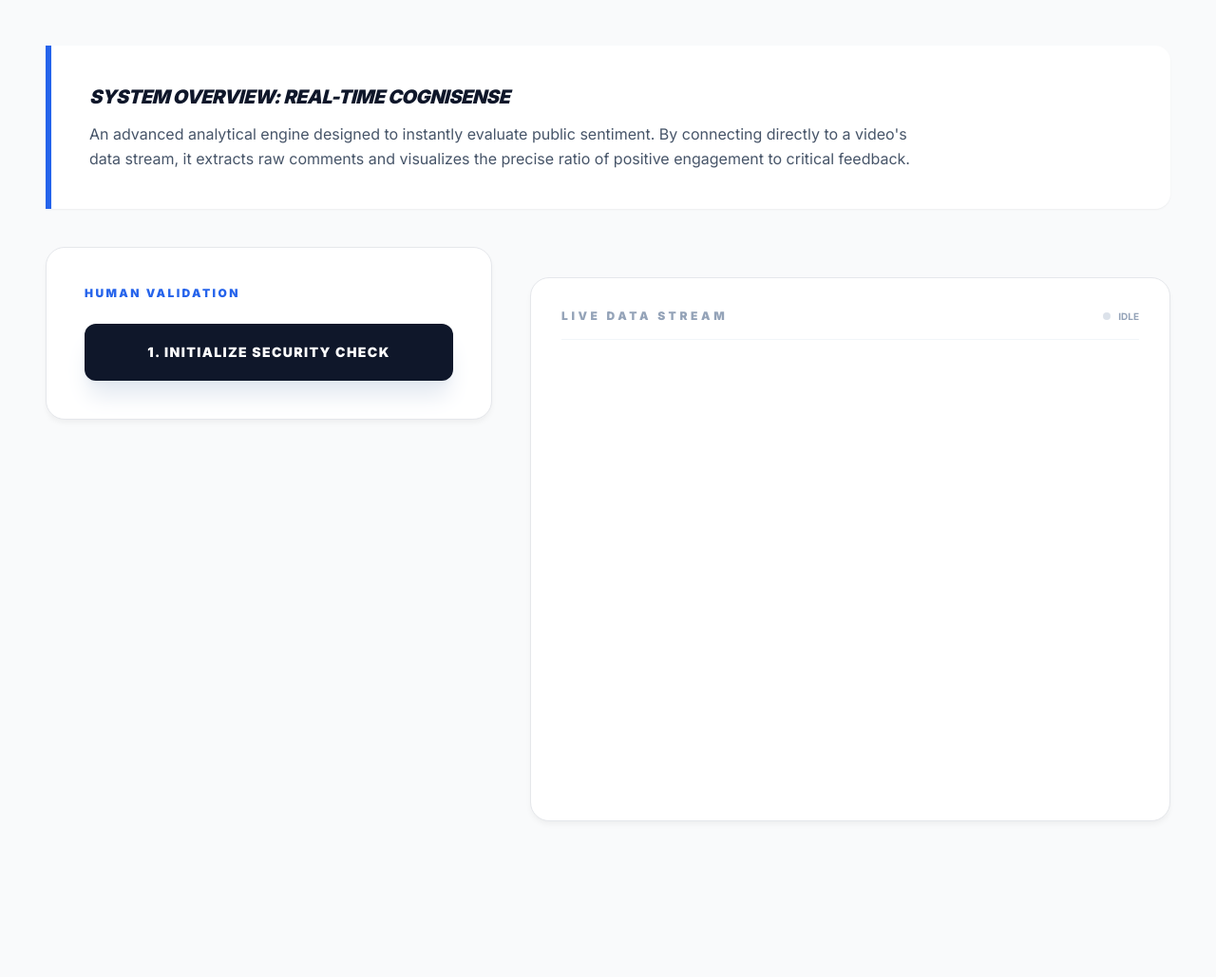
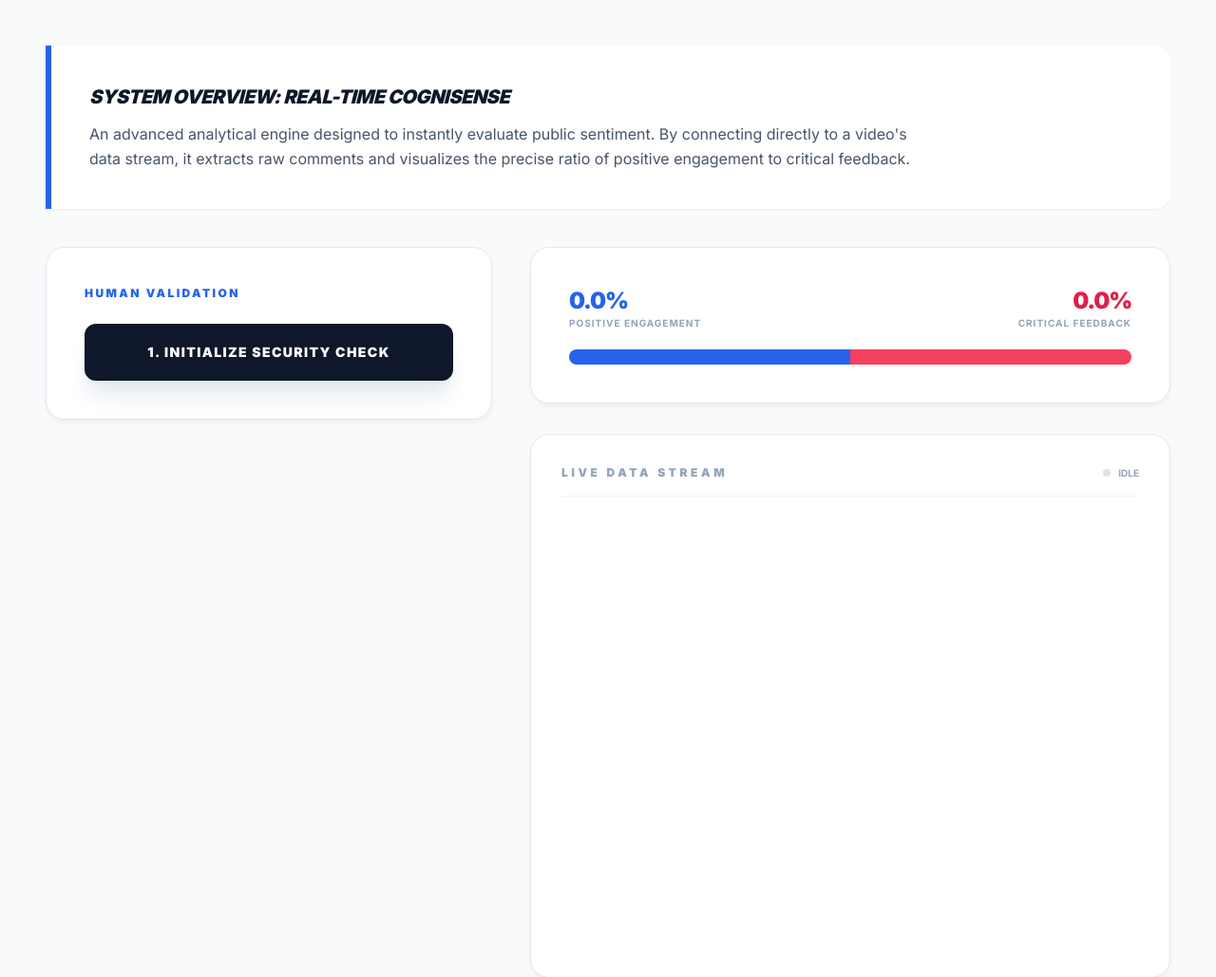
Before and after one commit to MrinalDashora/Real_Time_Analyzer, a Flask app: page / in a window 1280 px wide. Shown: the top 1029 px of the page at 95% size. Before the commit the page ends 865 px from the top, so only its background shows below. Run offline with Flask 3, Linux system fonts and the light colour scheme; some libraries are stand-ins or nearby versions.

Commit message:
Final smart UI and real-time auto-fill

```diff
--- a/templates/index.html
+++ b/templates/index.html
@@ -55,7 +55,7 @@
 
                     <div>
                         <label class="block text-xs font-black text-blue-600 mb-3 uppercase tracking-widest">No. of Comments</label>
-                        <input type="number" id="commentDepth" placeholder="Awaiting URL..." class="w-full input-field p-5 text-2xl font-black text-slate-900">
+                        <input type="number" id="commentDepth" placeholder="e.g. 50" class="w-full input-field p-5 text-2xl font-black text-slate-900">
                     </div>
 
                     <button onclick="executeAnalysis()" id="runBtn" class="w-full bg-blue-600 hover:bg-blue-700 text-white font-black py-5 rounded-xl uppercase tracking-[0.2em] shadow-2xl shadow-blue-200 transition-all active:scale-[0.98]">
@@ -66,21 +66,21 @@
 
             <div class="lg:col-span-7 space-y-8">
 
-                <div id="visualizerPanel" class="hidden glass-panel p-10">
+                <div id="visualizerPanel" class="glass-panel p-10">
                     <div class="flex justify-between mb-5">
                         <div class="flex flex-col">
-                            <span id="posLabel" class="text-2xl font-black text-blue-600 tracking-tighter">UNDEFINED%</span>
+                            <span id="posLabel" class="text-2xl font-black text-blue-600 tracking-tighter">0.0%</span>
                             <span class="text-[10px] font-bold text-slate-400 uppercase tracking-widest">Positive Engagement</span>
                         </div>
                         <div class="flex flex-col items-end">
-                            <span id="negLabel" class="text-2xl font-black text-rose-600 tracking-tighter">UNDEFINED%</span>
+                            <span id="negLabel" class="text-2xl font-black text-rose-600 tracking-tighter">0.0%</span>
                             <span class="text-[10px] font-bold text-slate-400 uppercase tracking-widest">Critical Feedback</span>
                         </div>
                     </div>
 
                     <div class="w-full h-4 bg-slate-100 rounded-full overflow-hidden flex shadow-inner">
-                        <div id="posBar" class="h-full bg-blue-600 transition-all duration-[1200ms] ease-out" style="width: 0%"></div>
-                        <div id="negBar" class="h-full bg-rose-500 transition-all duration-[1200ms] ease-out" style="width: 0%"></div>
+                        <div id="posBar" class="h-full bg-blue-600 transition-all duration-[1200ms] ease-out" style="width: 50%"></div>
+                        <div id="negBar" class="h-full bg-rose-500 transition-all duration-[1200ms] ease-out" style="width: 50%"></div>
                     </div>
                 </div>
 
@@ -144,7 +144,7 @@
                     countBox.value = data.commentCount;
                 }
             } catch(e) {
-                console.log("System scanning for valid ID...");
+                // Silently wait for valid link
             }
         }
 
@@ -152,16 +152,15 @@
         async function executeAnalysis() {
             const url = document.getElementById('targetUrl').value;
             const depth = document.getElementById('commentDepth').value;
-            const visualizer = document.getElementById('visualizerPanel');
             const streamStatus = document.getElementById('streamStatus');
             const runBtn = document.getElementById('runBtn');
 
-            // Force visualizer to show if empty analyze is clicked
-            visualizer.classList.remove('hidden');
-
+            // Handle empty analysis intent
             if(!url) {
                 document.getElementById('posLabel').innerText = "UNDEFINED%";
                 document.getElementById('negLabel').innerText = "UNDEFINED%";
+                document.getElementById('posBar').style.width = "50%";
+                document.getElementById('negBar').style.width = "50%";
                 return;
             }
 
@@ -178,7 +177,7 @@
                 });
                 const result = await response.json();
 
-                // Update Visualizer
+                // Update Visualizer with real data
                 document.getElementById('posLabel').innerText = result.positive_percentage + "%";
                 document.getElementById('negLabel').innerText = result.negative_percentage + "%";
                 document.getElementById('posBar').style.width = result.positive_percentage + "%";
@@ -195,7 +194,7 @@
                 });
 
             } catch(e) {
-                console.error("Critical Engine Failure:", e);
+                console.error("Critical Engine Failure");
             }
 
             runBtn.innerText = "ANALYZE";
```
